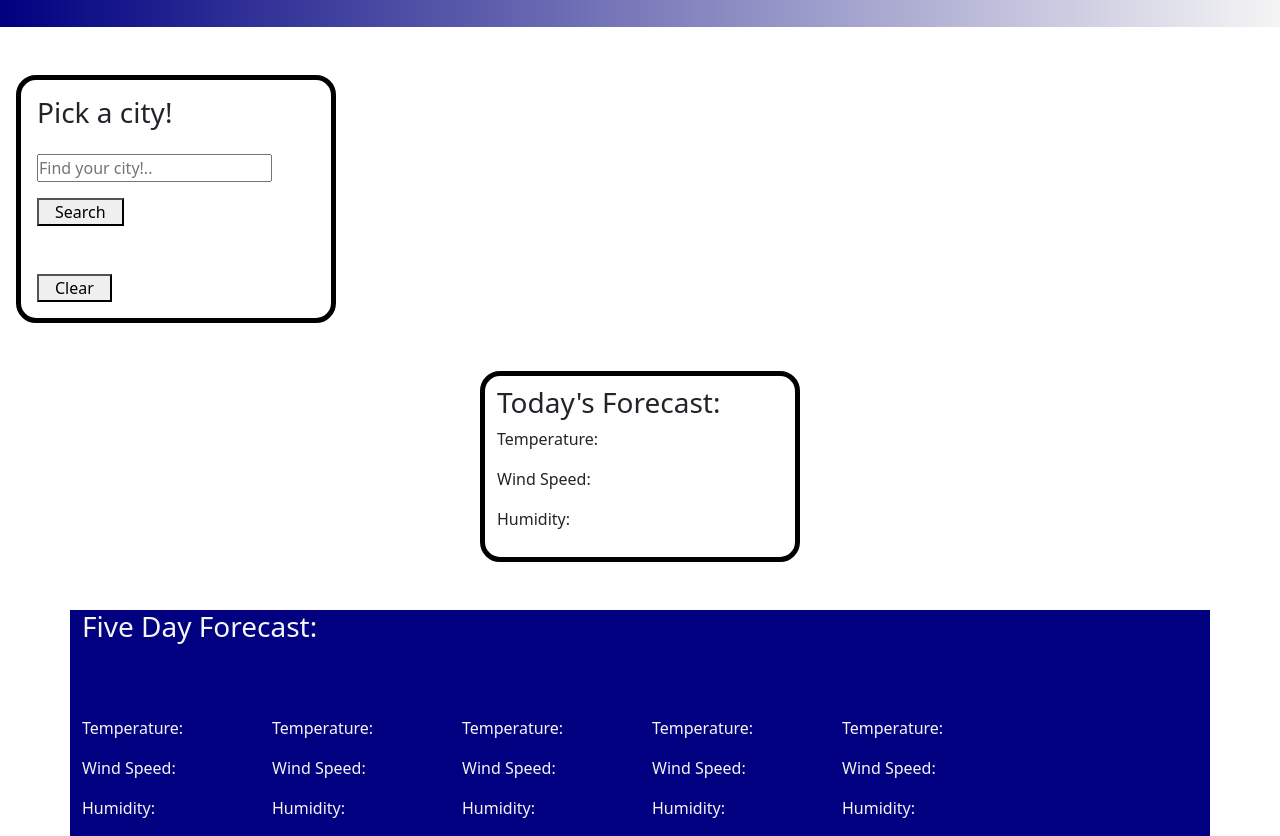
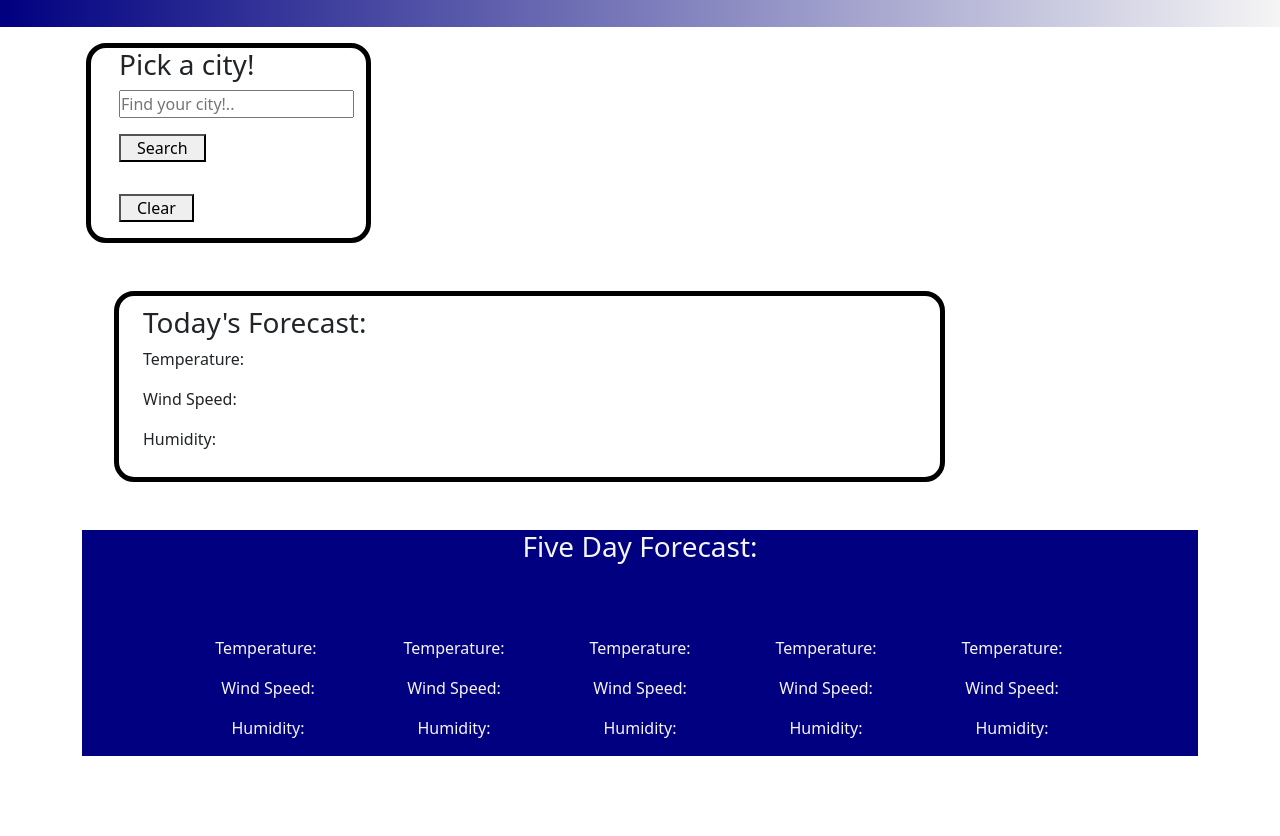
Before and after one commit to EvanRC/Wired-Weather-Report, a plain HTML site: page index.html in a window 1280 px wide. Shown: the part 53-889 px from the top of the page. After the commit the page ends 809 px from the top, so only its background shows below. Drawn offline with nearby package versions, Linux system fonts and the light colour scheme.

Commit message:
finished java and css

```diff
--- a/assets/styles.css
+++ b/assets/styles.css
@@ -11,11 +11,32 @@ header {
 }
 
 .srchbox {
+    margin-top: 1rem;
     margin-left: 1rem;
+   padding-bottom: 1rem;
+}
+
+#current-weather {
+    margin-left: 1rem;
+    margin-top: 3rem;
+    float: right;
+}
+
+@media (min-width: 768px) {
+    .srchbox{
+        flex-direction: row;
+        align-items: flex-start;
+    }
+
+    #current-weather{
+        margin-top: 0;
+        margin-left: 2rem;
+    }
 }
 
 .today {
     /* add styling to the today card */
+
     margin-top: 3rem;
     margin-bottom: 3rem;
     padding-bottom: 10px;
@@ -50,12 +71,12 @@ aside {
 }
 
 #pick-title {
-    margin-top: 1rem;
+
     margin-left: 1rem;
 }
 
 #city-search {
-    margin-top: 1rem;
+
     margin-left: 1rem;
 
 }
@@ -71,12 +92,13 @@ aside {
 .cityList {
     margin-top: 1rem;
     margin-left: 1rem;
+   width: 10rem;
 }
 
 #clear-button {
-    margin-top: 1rem;
+
     margin-left: 1rem;
-    margin-bottom: 1rem;
+
     padding-left: 1rem;
     padding-right: 1rem;
 }
--- a/index.html
+++ b/index.html
@@ -13,13 +13,16 @@
 
     <title>Wired-Weather-Report</title>
 </head>
-<main>
+
 
 <body>
     <header class="text-center">
         <h1>Wired Weather Report</h1>
     </header>
 
+    <main>
+        <div class="container">
+            <div class=" row">
                 <aside class="col-md-3 srchbox">
                     <h3 id="pick-title">Pick a city!</h3>
                     <div>
@@ -34,7 +37,8 @@
 
                 </aside>
 
-        <div id="current-weather" class="container col-md-3 today">
+                <div  id="current-weather" class="col-md-9">
+                    <div class="container today">
                         <h3 id="cityname">Today's Forecast:</h2>
                             <p>Temperature: <span id="temperature"></span>
                                 <img src="" id="tempIcon" />
@@ -42,13 +46,14 @@
                             <p>Wind Speed: <span id="wind-speed"></span></p>
                             <p>Humidity: <span id="humidity"></span></p>
                     </div>
+                </div>
+            </div>
 
 
-
-        <div id="future-forecast" class="container">
-            <div class="row fiveday">
+            <div id="future-forecast" class="container text-center">
+                <div class="row fiveday justify-content-center">
                     <h3>Five Day Forecast:</h3>
-                <div class="col-md-2 future">
+                    <div class="col-md-2 justify-content-center future">
                         <p></p>
                         <p></p>
                         <p>Temperature: <span></span>
@@ -57,28 +62,28 @@
                         <p>Wind Speed: <span></span></p>
                         <p>Humidity: <span></span></p>
                     </div>
-                <div class="col-sm-2 future">
+                    <div class="col-md-2 future">
                         <p id="day2"></p>
                         <p id="img2"></p>
                         <p>Temperature: <span id="temp2"></span></p>
                         <p>Wind Speed: <span id="Wind2"></span></p>
                         <p>Humidity: <span id="humid2"></span></p>
                     </div>
-                <div class="col-sm-2 future">
+                    <div class="col-md-2  future">
                         <p id="day3"></p>
                         <p id="img3"></p>
                         <p>Temperature: <span id="temp3"></span></p>
                         <p>Wind Speed: <span id="Wind3"></span></p>
                         <p>Humidity: <span id="humid3"></span></p>
                     </div>
-                <div class="col-sm-2 future">
+                    <div class="col-md-2 future">
                         <p id="day4"></p>
                         <p id="img4"></p>
                         <p>Temperature: <span id="temp4"></span></p>
                         <p>Wind Speed: <span id="Wind4"></span></p>
                         <p>Humidity: <span id="humid4"></span></p>
                     </div>
-                <div class="col-sm-2 future">
+                    <div class="col-md-2 future">
                         <p id="day5"></p>
                         <p id="img5"></p>
                         <p>Temperature: <span id="temp5"></span></p>
@@ -87,11 +92,7 @@
                     </div>
                 </div>
             </div>
-        <div id="">
-
         </div>
-
-
 
     </main>
     <script src="https://cdn.jsdelivr.net/npm/dayjs@1.11.3/dayjs.min.js"
```
Lines whose indentation alone changed are shown as unchanged.
